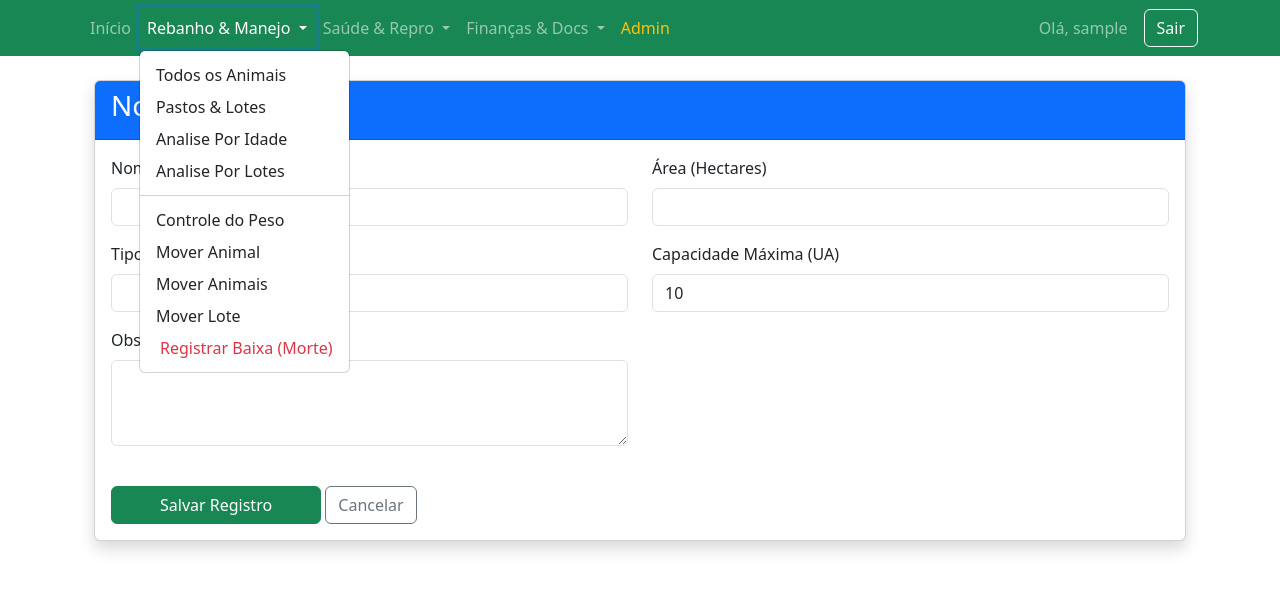
After one commit to alvino/pecbacuri, a Django app: page /pasto/novo/ in a window 1280 px wide, after a click on "Rebanho & Manejo". The commit adds this page. Shown: the top 591 px of the page. Run offline with Django 5.2, Linux system fonts and the light colour scheme; the visitor is signed in with stand-in values (Sample User, id 1).

Commit message:
criacao de view e template para preencimento de formularios

```diff
--- a/ControleRebanho/forms.py
+++ b/ControleRebanho/forms.py
@@ -2,7 +2,92 @@ from django.contrib import admin
 from django import forms
 
 from django.utils import timezone
-from .models import Pasto, Lote
+from .models import Pasto, Lote, Animal, TratamentoSaude, Reproducao, Pasto, Pesagem
+
+
+class PesagemForm(forms.ModelForm):
+    class Meta:
+        model = Pesagem
+        fields = ['animal', 'data_pesagem', 'peso_kg', 'evento']
+        widgets = {
+            'animal': forms.Select(attrs={'class': 'form-select'}),
+            'data_pesagem': forms.DateInput(attrs={'class': 'form-control', 'type': 'date'}),
+            'peso_kg': forms.NumberInput(attrs={'class': 'form-control', 'step': '0.01'}),
+            'evento': forms.Textarea(attrs={'class': 'form-control', 'rows': 3}),
+        }
+
+
+class PastoForm(forms.ModelForm):
+    class Meta:
+        model = Pasto
+        fields = ['nome', 'area_hectares', 'tipo_capim','capacidade_maxima_ua','observacoes']
+        widgets = {
+            'nome': forms.TextInput(attrs={'class': 'form-control'}),
+            'area_hectares': forms.NumberInput(attrs={'class': 'form-control', 'step': '0.01'}),
+            'tipo_capim': forms.TextInput(attrs={'class': 'form-control'}),
+            'capacidade_maxima_ua': forms.NumberInput(attrs={'class': 'form-control'}),
+            'observacoes': forms.Textarea(attrs={'class': 'form-control', 'rows': 3}),
+        }
+
+
+class AnimalPesagemForm(forms.ModelForm):
+    class Meta:
+        model = Pesagem
+        fields = [ 'data_pesagem', 'peso_kg', 'evento']
+        widgets = {
+            'data_pesagem': forms.DateInput(attrs={'class': 'form-control', 'type': 'date'}),
+            'peso_kg': forms.NumberInput(attrs={'class': 'form-control', 'step': '0.01'}),
+            'evento': forms.Textarea(attrs={'class': 'form-control', 'rows': 3}),
+        }
+
+
+
+
+class AnimalTratamentoForm(forms.ModelForm):
+    class Meta:
+        model = TratamentoSaude
+        fields = ['data_tratamento', 'tipo_tratamento', 'produto', 'dose', 'descricao', 'data_proximo_tratamento']
+
+        widgets = {
+            'data_tratamento': forms.DateInput(attrs={'class': 'form-control', 'type': 'date'}),
+            'tipo_tratamento': forms.Select(attrs={'class': 'form-select'}),
+            'produto': forms.TextInput(attrs={'class': 'form-control'}),
+            'dose': forms.TextInput(attrs={'class': 'form-control'}),
+            'data_proximo_tratamento': forms.DateInput(attrs={'class': 'form-control', 'type': 'date'}),
+            'descricao': forms.Textarea(attrs={'class': 'form-control', 'rows': 3}),
+        }
+
+
+class AnimalReproducaoForm(forms.ModelForm):
+    class Meta:
+        model = Reproducao
+        fields = ['data_cio', 'tipo', 'touro', 'codigo_semen', 'data_dg', 'resultado', 'bezerro', 'data_parto_prevista']
+        widgets = {
+            'data_cio': forms.DateInput(attrs={'class': 'form-control', 'type': 'date'}),
+            'tipo': forms.Select(attrs={'class': 'form-select'}),
+            'touro': forms.TextInput(attrs={'class': 'form-control'}),
+            'codigo_semen': forms.TextInput(attrs={'class': 'form-control'}),
+            'data_dg': forms.DateInput(attrs={'class': 'form-control', 'type': 'date'}),
+            'resultado': forms.Select(attrs={'class': 'form-select'}),
+            'bezerro': forms.TextInput(attrs={'class': 'form-control'}),
+            'data_parto_prevista': forms.DateInput(attrs={'class': 'form-control', 'type': 'date'}),
+        }
+
+
+class AnimalForm(forms.ModelForm):
+    class Meta:
+        model = Animal
+        fields = ['identificacao','nome','sexo','data_nascimento','lote_atual', 'pasto_atual','observacoes']
+        # Adiciona classes do Bootstrap para todos os campos
+        widgets = {
+            'identificacao': forms.TextInput(attrs={'class': 'form-control'}),
+            'nome': forms.TextInput(attrs={'class': 'form-control'}),
+            'sexo': forms.Select(attrs={'class': 'form-select'}),
+            'data_nascimento': forms.DateInput(attrs={'class': 'form-control', 'type': 'date'}),
+            'lote_atual': forms.Select(attrs={'class': 'form-select'}),
+            'pasto_atual': forms.Select(attrs={'class': 'form-select'}),
+            'observacoes': forms.Textarea(attrs={'class': 'form-control', 'rows': 3}),
+        }
 
 
 # Formulário temporário para a Action
--- a/ControleRebanho/templates/base.html
+++ b/ControleRebanho/templates/base.html
@@ -5,7 +5,7 @@
     <meta charset="UTF-8">
     <meta name="viewport" content="width=device-width, initial-scale=1, shrink-to-fit=no">
     <title>{% block title %}Gestão Nelore{% endblock %}</title>
-    <link href="https://cdn.jsdelivr.net/npm/bootstrap@5.3.3/dist/css/bootstrap.min.css" rel="stylesheet" crossorigin="anonymous">
+   <link href="https://cdn.jsdelivr.net/npm/bootstrap@5.3.8/dist/css/bootstrap.min.css" rel="stylesheet" integrity="sha384-sRIl4kxILFvY47J16cr9ZwB07vP4J8+LH7qKQnuqkuIAvNWLzeN8tE5YBujZqJLB" crossorigin="anonymous">
 </head>
 <body>
 
@@ -36,7 +36,7 @@
                             <li><a class="dropdown-item" href="{% url 'analise_lotes' %}">Analise Por Lotes</a></li>
                             <li><hr class="dropdown-divider"></li>
 
-                            <li><a class="dropdown-item" href="{% url 'admin:ControleRebanho_pesagem_changelist' %}">Registrar Pesagem</a></li>
+                            <li><a class="dropdown-item" href="{% url 'controle_peso_list' %}">Controle do Peso</a></li>
 
                             <li><a class="dropdown-item" href="{% url 'admin:ControleRebanho_movimentacaopasto_add' %}">
                                 Mover Animal</a></li>
@@ -124,6 +124,8 @@
         {% endblock %}
     </main>
 
-    <script src="https://cdn.jsdelivr.net/npm/bootstrap@5.3.3/dist/js/bootstrap.bundle.min.js" crossorigin="anonymous"></script>
+    <script src="https://cdn.jsdelivr.net/npm/@popperjs/core@2.11.8/dist/umd/popper.min.js" integrity="sha384-I7E8VVD/ismYTF4hNIPjVp/Zjvgyol6VFvRkX/vR+Vc4jQkC+hVqc2pM8ODewa9r" crossorigin="anonymous"></script>
+<script src="https://cdn.jsdelivr.net/npm/bootstrap@5.3.8/dist/js/bootstrap.min.js" integrity="sha384-G/EV+4j2dNv+tEPo3++6LCgdCROaejBqfUeNjuKAiuXbjrxilcCdDz6ZAVfHWe1Y" crossorigin="anonymous"></script>
+
 </body>
 </html>
--- a/ControleRebanho/templates/pecuaria/animal_list.html
+++ b/ControleRebanho/templates/pecuaria/animal_list.html
@@ -43,7 +43,7 @@
         </div>
 
         <div class="col-md-auto">
-            <a href="{% url 'admin:ControleRebanho_animal_add' %}" class="btn btn-success">Adicionar Novo
+            <a href="{% url 'animal_create' %}" class="btn btn-success">Adicionar Novo
                 Animal</a>
         </div>
 
--- /dev/null
+++ b/ControleRebanho/templates/pecuaria/pasto_form.html
@@ -0,0 +1,35 @@
+{% extends "base.html" %}
+
+{% block content %}
+<div class="container mt-4">
+    <div class="card shadow">
+        <div class="card-header bg-primary text-white">
+            <h3 class="card-title">
+                {% if object %} Editar Animal: {{ object.identificacao }} {% else %} Novo Cadastro {% endif %}
+            </h3>
+        </div>
+        <div class="card-body">
+            <form method="post" novalidate>
+                {% csrf_token %}
+
+                <div class="row">
+                    {% for field in form %}
+                    <div class="col-md-6 mb-3">
+                        <label class="form-label font-weight-bold">{{ field.label }}</label>
+                        {{ field }}
+                        {% if field.errors %}
+                        <div class="text-danger small">{{ field.errors }}</div>
+                        {% endif %}
+                    </div>
+                    {% endfor %}
+                </div>
+
+                <div class="mt-4">
+                    <button type="submit" class="btn btn-success px-5">Salvar Registro</button>
+                    <a href="{{ request.META.HTTP_REFERER }}" class="btn btn-outline-secondary">Cancelar</a>
+                </div>
+            </form>
+        </div>
+    </div>
+</div>
+{% endblock %}
--- a/ControleRebanho/templates/pecuaria/pasto_list.html
+++ b/ControleRebanho/templates/pecuaria/pasto_list.html
@@ -8,7 +8,7 @@
     <h1 class="mb-4">Controle de Pastos</h1>
     <p class="lead">Visão geral da lotação e do status de todas as áreas da fazenda.</p>
 
-    <a href="{% url 'admin:ControleRebanho_pasto_add' %}" class="btn btn-primary mb-4">Cadastrar Novo Pasto</a>
+    <a href="{% url 'pasto_create' %}" class="btn btn-primary mb-4">Cadastrar Novo Pasto</a>
 
     <table class="table table-striped table-hover">
         <thead class="table-dark">
--- a/ControleRebanho/templates/pecuaria/pesagem_list.html
+++ b/ControleRebanho/templates/pecuaria/pesagem_list.html
@@ -6,7 +6,7 @@
     <h1 class="mb-4">Controle de Peso e GPMD</h1>
     <p class="lead">Registro de pesagens e acompanhamento do Ganho de Peso Médio Diário.</p>
 
-    <a href="{% url 'admin:ControleRebanho_pesagem_add' %}" class="btn btn-success mb-4">Registrar Nova Pesagem</a>
+    <a href="{% url 'pesagem_create' %}" class="btn btn-success mb-4">Registrar Nova Pesagem</a>
 
     <table class="table table-striped table-hover">
         <thead class="table-dark">
@@ -25,7 +25,7 @@
                 <td>{{ registro.data_pesagem|date:"d/m/Y" }}</td>
                 <td>{{ registro.peso_kg }}</td>
                 <td>{{ registro.evento }}</td>
-                <td><a href="#">Detalhes/GPMD</a></td>
+                <td><a href="{% url 'pesagem_update' registro.pk %}"><i class="bi bi-pencil-fill"></i></a></td>
             </tr>
             {% empty %}
             <tr>
--- a/ControleRebanho/urls.py
+++ b/ControleRebanho/urls.py
@@ -1,6 +1,6 @@
 from django.urls import path, include
 from . import views
-from .views import DashboardFinanceiroCBV, AnaliseDesempenhoLotesCBV, AlertaRiscoListView, AnimalViewSet, AnalisePorIdadeView, DashboardView
+from .views import DashboardFinanceiroCBV, AnaliseDesempenhoLotesCBV, AlertaRiscoListView, AnimalViewSet, AnalisePorIdadeView, DashboardView, AnimalCreateView, AnimalUpdateView, PesagemCreateView, PastoListView, PastoDetailView, PastoCreateView, PastoUpdateView, AnimalListView, AnimalDetailView, PesagemListView, ReproducaoListView, TratamentoSaudeListView, AnimalTratamentoCreateView, AnimalReproducaoCreateView, AnimalPesagemCreateView, PesagemUpdateView
 from rest_framework.routers import DefaultRouter
 
 
@@ -16,15 +16,24 @@ urlpatterns = [
     path('alertas/', views.alertas_de_manejo, name='alertas_de_manejo'),
     path('relatorios/desempenho-pasto/', views.relatorio_desempenho_pasto, name='relatorio_desempenho_pasto'),
     path('financeiro/', DashboardFinanceiroCBV.as_view(), name='dashboard_financeiro'),
-    path('pastos/', views.PastoListView.as_view(), name='pasto_list'),
-    path('pasto/<int:pk>/', views.PastoDetailView.as_view(), name='pasto_detail'),
-    path('animais/', views.AnimalListView.as_view(), name='animal_list'),
-    path('animal/<int:pk>/', views.AnimalDetailView.as_view(), name='animal_detail'),
+    path('pastos/', PastoListView.as_view(), name='pasto_list'),
+    path('pasto/<int:pk>/', PastoDetailView.as_view(), name='pasto_detail'),
+    path('pasto/novo/', PastoCreateView.as_view(), name='pasto_create'),
+    path('pasto/<int:pk>/editar/', PastoUpdateView.as_view(), name='pasto_update'),
+    path('animais/', AnimalListView.as_view(), name='animal_list'),
+    path('animal/<int:pk>/', AnimalDetailView.as_view(), name='animal_detail'),
+    path('animal/novo/', AnimalCreateView.as_view(), name='animal_create'),
+    path('animal/<int:pk>/editar/', AnimalUpdateView.as_view(), name='animal_update'),
+    path('animal/<int:animal_id>/novo-tratamento/', AnimalTratamentoCreateView.as_view(),name='tratamento_create'),
+    path('animal/<int:animal_id>/nova-reproducao/', AnimalReproducaoCreateView.as_view(),name='reproducao_create'),
+    path('animal/<int:animal_id>/nova-pesagem/', AnimalPesagemCreateView.as_view(), name='animal_pesagem_create'),
     path('', DashboardView.as_view(), name='dashboard'),
     path('home', DashboardView.as_view(), name='home'),
-    path('tratamentos', views.TratamentoSaudeListView.as_view(), name='tratamentos_saude_list'),
-    path('reproducao', views.ReproducaoListView.as_view(), name='manejo_reprodutivo_list'),
-    path('controle_peso/', views.PesagemListView.as_view(), name='controle_peso_list'),
+    path('tratamentos', TratamentoSaudeListView.as_view(), name='tratamentos_saude_list'),
+    path('reproducao', ReproducaoListView.as_view(), name='manejo_reprodutivo_list'),
+    path('controle_peso/', PesagemListView.as_view(), name='controle_peso_list'),
+    path('controle_peso/nova-pesagem/', PesagemCreateView.as_view(), name='pesagem_create'),
+    path('controle_peso/<int:pk>/editar/', PesagemUpdateView.as_view(), name='pesagem_update'),
     path('analise_lotes/', AnaliseDesempenhoLotesCBV.as_view(), name='analise_lotes'),
     path('analise_idade_sexo_lotes/', views.analise_idade_sexo_lotes, name='analise_idade_sexo_lotes'),
     path('logout/', views.logout, name='logout'),
--- a/ControleRebanho/views.py
+++ b/ControleRebanho/views.py
@@ -1,8 +1,9 @@
 # ControleRebanho/views.py
 
-from django.shortcuts import render, redirect
+from django.shortcuts import render, redirect, get_object_or_404
+from django.urls import reverse_lazy
 from django.contrib import messages, auth
-from django.views.generic import ListView, DetailView, TemplateView
+from django.views.generic import ListView, DetailView, TemplateView, CreateView, UpdateView
 from django.contrib.auth.decorators import login_required # Importe o decorador
 from django.contrib.auth.mixins import LoginRequiredMixin
 from django.db.models import Avg, F, Q, Count, Sum, Count, Case, When, IntegerField, ExpressionWrapper, FloatField
@@ -11,16 +12,16 @@ from datetime import date, timedelta
 from django.utils import timezone
 from decimal import Decimal
 
-from .models import Animal, TratamentoSaude, Reproducao, Pesagem, Lote, Pasto, RegistroDeCusto, CustoAnimalDetalhe, TarefaManejo, Venda, Abate, BaixaAnimal
-
 
 from rest_framework import viewsets
 from rest_framework.permissions import IsAuthenticated
 from rest_framework.decorators import action
 from rest_framework.response import Response
-from .models import Animal, RegistroDeCusto, Venda, Abate
+
 from .serializers import AnimalSerializer
 from .filters import AnimalFilter
+from .models import Animal, TratamentoSaude, Reproducao, Pesagem, Lote, Pasto, RegistroDeCusto, CustoAnimalDetalhe, TarefaManejo, Venda, Abate, BaixaAnimal
+from .forms import AnimalForm, AnimalTratamentoForm, AnimalReproducaoForm, PastoForm, PesagemForm, AnimalPesagemForm
 
 # -----------------------------------------------
 # API - Módulo Básico de Rebanho
@@ -442,6 +443,19 @@ class PastoDetailView(LoginRequiredMixin, DetailView):
 
         return context
 
+class PastoCreateView(LoginRequiredMixin, CreateView):
+    model = Pasto
+    form_class = PastoForm
+    template_name = 'pecuaria/pasto_form.html'
+    success_url = reverse_lazy('pasto_list') # Redireciona para a lista após salvar
+
+
+class PastoUpdateView(LoginRequiredMixin, UpdateView):
+    model = Pasto
+    form_class = PastoForm
+    template_name = 'pecuaria/pasto_form.html'
+    success_url = reverse_lazy('pasto_list')
+
 
 class AnimalListView(ListView):
     model = Animal
@@ -494,12 +508,14 @@ class AnimalDetailView(LoginRequiredMixin, DetailView):
         if pesagens.exists():
             context['ultima_pesagem'] = pesagens.first()
 
-            # GPMD Médio (Calcula a média de todos os GPMDs registrados)
-            gpmd_medio = pesagens.exclude(gpmd__isnull=True).aggregate(media_gpmd=Sum('gpmd') / Count('gpmd'))['media_gpmd']
-            context['gpmd_medio'] = gpmd_medio
+            # Usa o método que você já criou para calcular os dados de GPMD
+            dados_gpmd = self.calcular_gpmd(pesagens)
+            context['gpmd_medio'] = animal.calcular_gpmd_animal()
+            context['gpmd_recente'] = dados_gpmd['gpmd'] # GPMD em gramas entre as duas últimas pesagens
+            context['detalhe_gpmd'] = dados_gpmd # Contém dias, peso anterior, etc.
         else:
             context['ultima_pesagem'] = None
-            context['gpmd_medio'] = 0
+            context['gpmd_recente'] = 0
 
         # --- 3. Histórico de Movimentação de Pasto ---
         context['movimentacoes_pasto'] = animal.movimentacoes_pasto.all().order_by('-data_entrada')
@@ -563,6 +579,72 @@ class AnimalDetailView(LoginRequiredMixin, DetailView):
             'gpmd': None,
             'gpmd_peso_recente': pesagens.last().peso_kg if pesagens.count() == 1 else None # Mostra 1ª pesagem
         }
+
+
+class AnimalCreateView(LoginRequiredMixin, CreateView):
+    model = Animal
+    form_class = AnimalForm
+    template_name = 'pecuaria/animal_form.html'
+    success_url = reverse_lazy('animal_list') # Redireciona para a lista após salvar
+
+
+class AnimalUpdateView(LoginRequiredMixin, UpdateView):
+    model = Animal
+    form_class = AnimalForm
+    template_name = 'pecuaria/animal_form.html'
+    success_url = reverse_lazy('animal_list')
+
+
+class AnimalPesagemCreateView(LoginRequiredMixin, CreateView):
+    model = Pesagem
+    form_class = AnimalPesagemForm
+    template_name = 'pecuaria/animal_form.html'
+
+    def form_valid(self, form):
+        # Associa a pesagem ao animal correto
+        animal_id = self.kwargs['animal_id']
+        animal = get_object_or_404(Animal, pk=animal_id)
+        form.instance.animal = animal
+        return super().form_valid(form)
+
+    def get_success_url(self):
+        animal_id = self.kwargs['animal_id']
+        return reverse_lazy('animal_detail', kwargs={'pk': animal_id})
+
+
+class AnimalTratamentoCreateView(LoginRequiredMixin, CreateView):
+    model = TratamentoSaude
+    form_class = AnimalTratamentoForm
+    template_name = 'pecuaria/animal_form.html'
+
+    def form_valid(self, form):
+        # Captura o animal pelo ID passado na URL
+        animal = get_object_or_404(Animal, pk=self.kwargs['animal_id'])
+        # Associa o animal ao tratamento sem que o utilizador precise de o escolher
+        form.instance.animal = animal
+        return super().form_valid(form)
+
+    def get_success_url(self):
+        # Após salvar, volta para o detalhe do animal
+        return reverse_lazy('animal_detail', kwargs={'pk': self.kwargs['animal_id']})
+
+
+class AnimalReproducaoCreateView(LoginRequiredMixin, CreateView):
+    model = Reproducao
+    form_class = AnimalReproducaoForm
+    template_name = 'pecuaria/animal_form.html'
+
+    def form_valid(self, form):
+        # Captura o animal pelo ID passado na URL
+        animal = get_object_or_404(Animal, pk=self.kwargs['animal_id'])
+        # Associa o animal ao tratamento sem que o utilizador precise de o escolher
+        form.instance.animal = animal
+        return super().form_valid(form)
+
+    def get_success_url(self):
+        # Após salvar, volta para o detalhe do animal
+        return reverse_lazy('animal_detail', kwargs={'pk': self.kwargs['animal_id']})
+
 
 
 @login_required(login_url='login')
@@ -790,6 +872,8 @@ class TratamentoSaudeListView(LoginRequiredMixin, ListView):
     ordering = ['-data_tratamento']
 
 
+
+
 # ---  MANEJO REPRODUTIVO ---
 class ReproducaoListView(LoginRequiredMixin, ListView):
     model = Reproducao
@@ -807,22 +891,18 @@ class PesagemListView(ListView):
     ordering = ['-data_pesagem']
 
 
-# Função para calcular o GPMD de um animal (baseado no ciclo de pesagens)
-def calcular_gpmd_animal(animal):
-    pesagens = animal.pesagem_set.all().order_by('data_pesagem')
+class PesagemCreateView(LoginRequiredMixin, CreateView):
+    model = Pesagem
+    form_class = PesagemForm
+    template_name = 'pecuaria/pesagem_form.html'
+    success_url = reverse_lazy('controle_peso_list')
 
-    if pesagens.count() < 2:
-        return None # GPMD não pode ser calculado com menos de 2 pesagens
 
-    primeira = pesagens.first()
-    ultima = pesagens.last()
-
-    peso_total_ganho = ultima.peso_kg - primeira.peso_kg
-    dias = (ultima.data_pesagem - primeira.data_pesagem).days
-
-    if dias > 0:
-        return peso_total_ganho / Decimal(dias)
-    return None
+class PesagemUpdateView(LoginRequiredMixin, UpdateView):
+    model = Pesagem
+    form_class = PesagemForm
+    template_name = 'pecuaria/pesagem_form.html'
+    success_url = reverse_lazy('controle_peso_list')
 
 
 class AnaliseDesempenhoLotesCBV(TemplateView):
@@ -843,7 +923,7 @@ class AnaliseDesempenhoLotesCBV(TemplateView):
 
             # 2. Calcular o GPMD Médio individualmente (em Python)
             for animal in animais_no_lote:
-                gpmd_animal = calcular_gpmd_animal(animal)
+                gpmd_animal = animal.calcular_gpmd_animal()
                 if gpmd_animal is not None:
                     gpmds_dos_animais.append(gpmd_animal)
 
```
Also changed, not shown: ControleRebanho/models.py (+12 -0 lines), ControleRebanho/templates/pecuaria/animal_detail.html (+19 -13 lines), ControleRebanho/templates/pecuaria/animal_form.html (added, +35 -0 lines), ControleRebanho/templates/pecuaria/pasto_detail.html (+16 -3 lines), ControleRebanho/templates/pecuaria/pesagem_form.html (added, +35 -0 lines), ControleRebanho/templates/pecuaria/reproducao_form.html (added, +35 -0 lines), ControleRebanho/templates/pecuaria/tratamento_form.html (added, +35 -0 lines), 1 other file.
